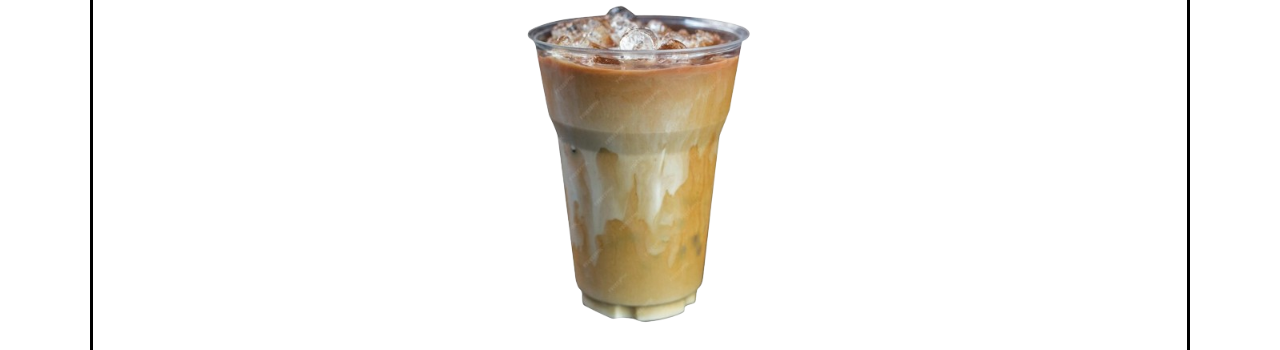
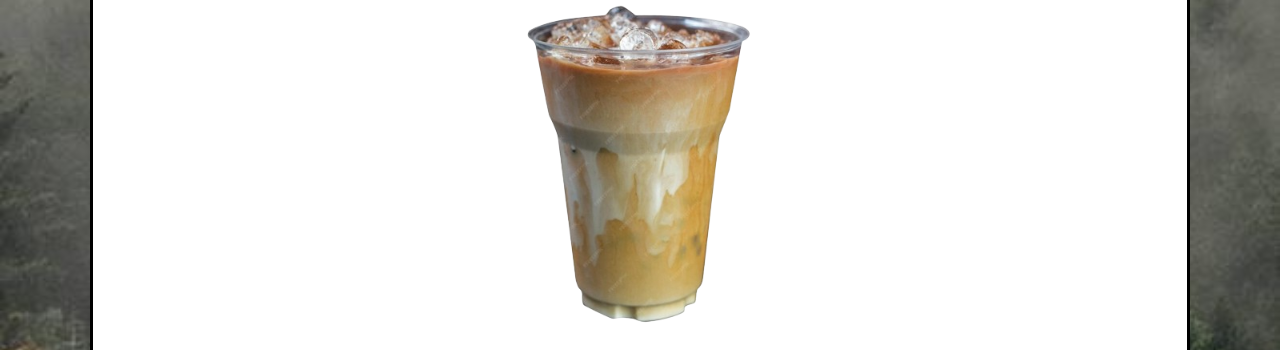
Before and after one commit to input-api/input-api.github.io, a website: page index.html in a window 1280 px wide. Shown: the part 296-646 px from the top of the page. Drawn offline with Linux system fonts and the light colour scheme; files whose address does not match are found by name; a web font is replaced by a local one.

Commit message:
add bg image v7

```diff
--- a/index.html
+++ b/index.html
@@ -12,7 +12,6 @@
 
 	</head>
   	<body id="menu-body">
-		<img src="source/img/bg_forest.jpg" alt="Forest" class="bg_img">
   		<div class="container">
 			<div class="title">
 				<h1 class="title__text">TODAY'S COFFEE SHOP</h1>
--- a/scss/style.scss
+++ b/scss/style.scss
@@ -5,18 +5,11 @@
 #menu-body {
     width: 100vw;
     height: 100vh;
-    .bg_img {
-        position: fixed;
-        top: 0;
-        left: 0;
-        width: 100%;
-        height: 100%;
-        z-index: 1;
-        object-fit: contain;
-    }
+    background-image: url('../source/img/bg_forest.jpg'); /* URL вашого зображення */
+    background-size: cover; /* Заповнення всього контейнера */
+    background-position: center; /* Вирівнювання зображення */
+    background-attachment: fixed; /* Фіксуємо зображення */
     .container {
-        position: relative;
-        z-index: 2;
         margin: 0 auto;
         padding-bottom: 75px;
         padding-top: 30px;
```
Also changed, not shown: css/style.css.
